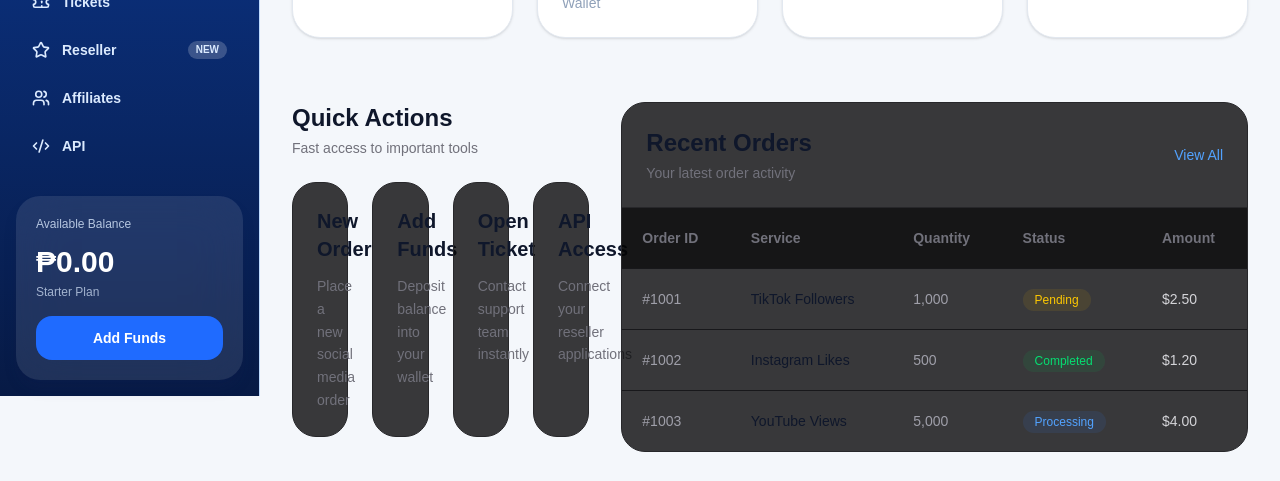
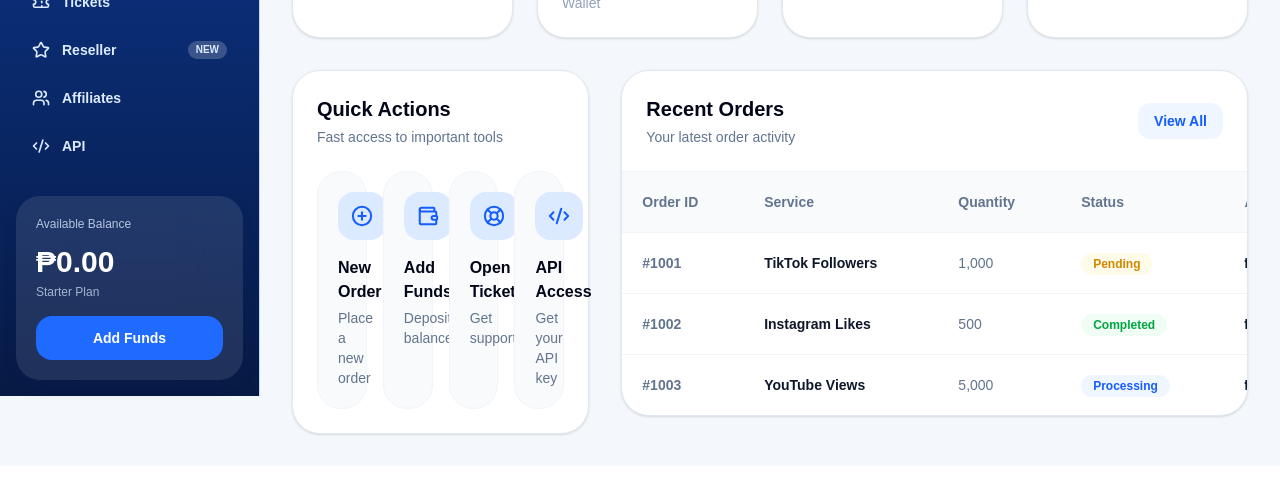
Before and after one commit to Kutcharaaa/SMM-Website1, a Next.js app: page /dashboard in a window 1280 px wide. Shown: the part 404-885 px from the top of the page. Built offline with nearby package versions, Linux system fonts and the light colour scheme; no server answers.

Commit message:
Premium Layout Redesign8

```diff
--- a/components/QuickActions.tsx
+++ b/components/QuickActions.tsx
@@ -1,55 +1,76 @@
+import {
+  PlusCircle,
+  Wallet,
+  LifeBuoy,
+  Code2,
+} from "lucide-react";
+
 export default function QuickActions() {
   const actions = [
     {
       title: "New Order",
-      desc: "Place a new social media order",
+      desc: "Place a new order",
       href: "/dashboard/new-order",
+      icon: PlusCircle,
     },
     {
       title: "Add Funds",
-      desc: "Deposit balance into your wallet",
-      href: "/dashboard/wallet",
+      desc: "Deposit balance",
+      href: "/dashboard/add-funds",
+      icon: Wallet,
     },
     {
       title: "Open Ticket",
-      desc: "Contact support team instantly",
+      desc: "Get support",
       href: "/dashboard/tickets",
+      icon: LifeBuoy,
     },
     {
       title: "API Access",
-      desc: "Connect your reseller applications",
+      desc: "Get your API key",
       href: "/dashboard/api",
+      icon: Code2,
     },
   ];
 
   return (
-    <div className="mt-8">
-      <div className="flex items-center justify-between mb-6">
+    <div className="rounded-[28px] border border-slate-200 bg-white p-6 shadow-sm">
+      <div className="mb-6 flex items-center justify-between">
         <div>
-          <h3 className="text-2xl font-black">Quick Actions</h3>
+          <h3 className="text-xl font-black text-slate-950">
+            Quick Actions
+          </h3>
 
-          <p className="text-sm text-zinc-500 mt-1">
+          <p className="mt-1 text-sm text-slate-500">
             Fast access to important tools
           </p>
         </div>
       </div>
 
-      <div className="grid md:grid-cols-2 xl:grid-cols-4 gap-6">
-        {actions.map((action) => (
+      <div className="grid gap-4 sm:grid-cols-2 xl:grid-cols-4">
+        {actions.map((action) => {
+          const Icon = action.icon;
+
+          return (
             <a
               key={action.title}
               href={action.href}
-            className="group rounded-3xl border border-zinc-800 bg-zinc-950/80 p-6 hover:border-blue-500/60 transition"
+              className="group rounded-3xl border border-slate-100 bg-slate-50 p-5 transition hover:-translate-y-1 hover:border-blue-300 hover:bg-blue-50"
             >
-            <h4 className="text-xl font-bold mb-3 group-hover:text-blue-400 transition">
+              <div className="mb-4 flex h-12 w-12 items-center justify-center rounded-2xl bg-blue-100 text-blue-600 transition group-hover:bg-blue-600 group-hover:text-white">
+                <Icon size={22} strokeWidth={2.2} />
+              </div>
+
+              <h4 className="text-base font-black text-slate-950">
                 {action.title}
               </h4>
 
-            <p className="text-sm text-zinc-500 leading-relaxed">
+              <p className="mt-1 text-sm text-slate-500">
                 {action.desc}
               </p>
             </a>
-        ))}
+          );
+        })}
       </div>
     </div>
   );
--- a/components/RecentOrders.tsx
+++ b/components/RecentOrders.tsx
@@ -5,70 +5,87 @@ export default function RecentOrders() {
       service: "TikTok Followers",
       quantity: "1,000",
       status: "Pending",
-            amount: "$2.50",
+      amount: "₱140.00",
     },
     {
       id: "#1002",
       service: "Instagram Likes",
       quantity: "500",
       status: "Completed",
-            amount: "$1.20",
+      amount: "₱67.00",
     },
     {
       id: "#1003",
       service: "YouTube Views",
       quantity: "5,000",
       status: "Processing",
-            amount: "$4.00",
+      amount: "₱224.00",
     },
   ];
 
   return (
-        <div className="mt-8 rounded-3xl border border-zinc-800 bg-zinc-950/80 overflow-hidden">
-            <div className="p-6 border-b border-zinc-800 flex items-center justify-between">
+    <div className="rounded-[28px] border border-slate-200 bg-white shadow-sm overflow-hidden">
+      <div className="flex items-center justify-between border-b border-slate-100 p-6">
         <div>
-                    <h3 className="text-2xl font-black">Recent Orders</h3>
-                    <p className="text-sm text-zinc-500 mt-1">
+          <h3 className="text-xl font-black text-slate-950">Recent Orders</h3>
+          <p className="mt-1 text-sm text-slate-500">
             Your latest order activity
           </p>
         </div>
 
-                <a href="/dashboard/orders" className="text-sm text-blue-400 hover:text-blue-300">
+        <a
+          href="/dashboard/orders"
+          className="rounded-xl bg-blue-50 px-4 py-2 text-sm font-bold text-blue-600 transition hover:bg-blue-100"
+        >
           View All
         </a>
       </div>
 
       <div className="overflow-x-auto">
-                <table className="w-full text-sm">
-                    <thead className="bg-black/60 text-zinc-500">
+        <table className="w-full min-w-[720px] text-sm">
+          <thead className="bg-slate-50 text-slate-500">
             <tr>
-                            <th className="text-left p-5">Order ID</th>
-                            <th className="text-left p-5">Service</th>
-                            <th className="text-left p-5">Quantity</th>
-                            <th className="text-left p-5">Status</th>
-                            <th className="text-left p-5">Amount</th>
+              <th className="p-5 text-left font-bold">Order ID</th>
+              <th className="p-5 text-left font-bold">Service</th>
+              <th className="p-5 text-left font-bold">Quantity</th>
+              <th className="p-5 text-left font-bold">Status</th>
+              <th className="p-5 text-left font-bold">Amount</th>
             </tr>
           </thead>
 
           <tbody>
             {orders.map((order) => (
-                            <tr key={order.id} className="border-t border-zinc-900">
-                                <td className="p-5 text-zinc-400">{order.id}</td>
-                                <td className="p-5 font-medium">{order.service}</td>
-                                <td className="p-5 text-zinc-400">{order.quantity}</td>
+              <tr
+                key={order.id}
+                className="border-t border-slate-100 transition hover:bg-slate-50"
+              >
+                <td className="p-5 font-semibold text-slate-500">
+                  {order.id}
+                </td>
+
+                <td className="p-5 font-bold text-slate-900">
+                  {order.service}
+                </td>
+
+                <td className="p-5 text-slate-500">{order.quantity}</td>
+
                 <td className="p-5">
                   <span
-                                        className={`rounded-full px-3 py-1 text-xs font-medium ${order.status === "Completed"
-                                                ? "bg-green-500/10 text-green-400"
+                    className={`rounded-full px-3 py-1 text-xs font-bold ${
+                      order.status === "Completed"
+                        ? "bg-green-50 text-green-600"
                         : order.status === "Pending"
-                                                    ? "bg-yellow-500/10 text-yellow-400"
-                                                    : "bg-blue-500/10 text-blue-400"
+                        ? "bg-yellow-50 text-yellow-600"
+                        : "bg-blue-50 text-blue-600"
                     }`}
                   >
                     {order.status}
                   </span>
                 </td>
-                                <td className="p-5 text-zinc-300">{order.amount}</td>
+
+                <td className="p-5 font-black text-slate-900">
+                  {order.amount}
+                </td>
               </tr>
             ))}
           </tbody>
```
Lines whose indentation alone changed are shown as unchanged.
